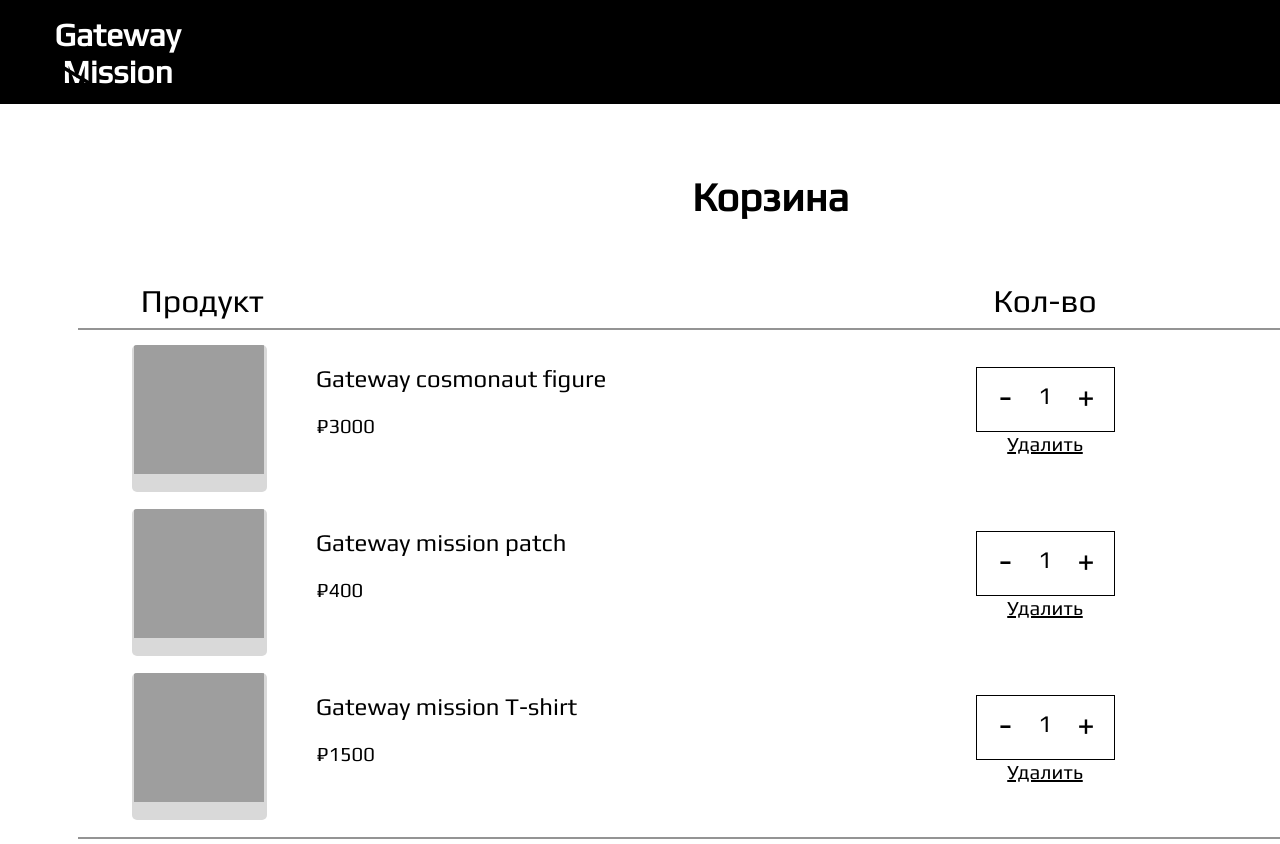
After one commit to Bizerman/camping, a Django app: page /cart/1/ in a window 1280 px wide. The commit adds this page. Run offline with Django 4.2, Linux system fonts and the light colour scheme.

Commit message:
add files

```diff
--- /dev/null
+++ b/RIP_lab1/static/css/cart.css
@@ -0,0 +1,298 @@
+* {
+  box-sizing: border-box;
+}
+body {
+  font-size: 14px;
+}
+.total-price {
+  width: 251px;
+  color: rgba(0,0,0,1);
+  position: absolute;
+  top: 702px;
+  left: 1206px;
+  font-family: Play,sans-serif;
+  font-weight: Bold;
+  font-size: 24px;
+  opacity: 1;
+  text-align: center;
+  overflow: visible;
+}
+.cart-box {
+  width: 1541px;
+  height: 100%;
+  opacity: 1;
+  display: flex;
+  flex-direction: column;
+  align-items: center;
+  align-content: center;
+  position: absolute;
+  top: 114px;
+  left: 0px;
+  overflow: hidden;
+}
+.cart-title {
+  width: 1541px;
+  color: rgba(0,0,0,1);
+  margin-top: 60px;
+  margin-bottom: 60px;
+  font-family: Play,sans-serif;
+  font-weight: Bold;
+  font-size: 40px;
+  opacity: 1;
+  text-align: center;
+}
+.cart-info {
+  width: 1366px;
+  height: 100%;
+  background-size: cover;
+  opacity: 1;
+  position: absolute;
+  top: 168px;
+  left: 78px;
+  overflow: hidden;
+}
+.cart-frame {
+  width: 1366px;
+  height: 392px;
+  display: flex;
+  opacity: 1;
+  overflow: hidden;
+}
+.cart-frame-title {
+  width: 100%;
+  height: 46px;
+  background-size: cover;
+  opacity: 1;
+  overflow: hidden;
+}
+.product-column-title {
+  width: 129px;
+  position: absolute;
+  left: 60px;
+  color: rgba(0,0,0,1);
+  font-family: Play,sans-serif;
+  font-weight: normal;
+  font-size: 32px;
+  opacity: 1;
+  text-align: center;
+}
+.quantity-title {
+  width: 118px;
+  color: rgba(0,0,0,1);
+  position: absolute;
+  left: 908px;
+  font-family: Play,sans-serif;
+  font-weight: normal;
+  font-size: 32px;
+  opacity: 1;
+  text-align: center;
+}
+.price-title {
+  width: 77px;
+  color: rgba(0,0,0,1);
+  position: absolute;
+  left: 1214px;
+  font-family: Play,sans-serif;
+  font-weight: normal;
+  font-size: 32px;
+  opacity: 1;
+  text-align: center;
+}
+.cart-frame-info {
+  width: 100%;
+  background-size: cover;
+  display: flex;
+  flex-direction: column;
+  justify-content: space-around;
+  opacity: 1;
+  position: absolute;
+  top: 46px;
+  left: 0px;
+  overflow: hidden;
+}
+.card-frame-line-1{
+  position: absolute;
+  top:0px;
+  width:1366px;
+  opacity:0.42;
+  border:1px solid rgba(0, 0, 0, 1);
+}
+.card-frame-line-2{
+  width:1366px;
+  height: 0;
+  opacity:0.42;
+  margin-top: 17px;
+  border:1px solid rgba(0, 0, 0, 1);
+}
+.products{
+  display: grid;
+  height: 100%;
+  grid-template-columns: 100%;
+  grid-column-gap: 17px;
+}
+.product-box {
+  width: 100%;
+  height: 147px;
+  margin-top: 17px;
+  display: flex;
+  flex-direction: row;
+  align-items: center;
+  background-size: cover;
+  opacity: 1;
+  overflow: hidden;
+}
+.product-info-box {
+  width: 476px;
+  height: 147px;
+  background-size: cover;
+  position: absolute;
+  left: 54px;
+  opacity: 1;
+  overflow: hidden;
+}
+.product-image-box{
+  width: 135px;
+  height: 147px;
+  background: rgba(217,217,217,1);
+  opacity: 1;
+  position: absolute;
+  border-radius: 5px;
+  overflow: hidden;
+}
+.product-image[data-image='1']{
+  width: 130px;
+  height: 129px;
+  background: url("http://127.0.0.1:9000/img-for-rip/images/cosmonaut_figure.png");
+  background-repeat: no-repeat;
+  background-position: center center;
+  background-size: cover;
+  opacity: 1;
+  position: absolute;
+  left: 2px;
+  overflow: hidden;
+}
+.product-image[data-image='2']{
+  width: 130px;
+  height: 129px;
+  background: url("http://127.0.0.1:9000/img-for-rip/images/patch_gateway.png");
+  background-repeat: no-repeat;
+  background-position: center center;
+  background-size: cover;
+  opacity: 1;
+  position: absolute;
+  left: 2px;
+  overflow: hidden;
+}
+.product-image[data-image='3']{
+  width: 130px;
+  height: 129px;
+  background: url("http://127.0.0.1:9000/img-for-rip/images/tshirt_gateway.png");
+  background-repeat: no-repeat;
+  background-position: center center;
+  background-size: cover;
+  opacity: 1;
+  position: absolute;
+  left: 2px;
+  overflow: hidden;
+}
+.product-title {
+  width: 292px;
+  color: rgba(0,0,0,1);
+  position: absolute;
+  left: 184px;
+  margin-top: 20px;
+  font-family: Play,sans-serif;
+  font-weight: normal;
+  font-size: 24px;
+  opacity: 1;
+  text-align: left;
+}
+.product-price {
+  width: 60px;
+  color: rgba(0,0,0,1);
+  position: absolute;
+  margin-top: 69px;
+  left: 185px;
+  font-family: Play,sans-serif;
+  font-weight: normal;
+  font-size: 20px;
+  opacity: 1;
+  text-align: left;
+}
+.total-product-price{
+  width: 118px;
+  color: rgba(0,0,0,1);
+  position: absolute;
+  left: 1194px;
+  margin-bottom: 60px;
+  font-family: Play,sans-serif;
+  font-weight: normal;
+  font-size: 20px;
+  opacity: 1;
+  text-align: center;
+}
+.quantity-box {
+  width: 139px;
+  height: 104px;
+  opacity: 1;
+  position: absolute;
+  left: 898px;
+  overflow: hidden;
+}
+.quantity-frame {
+  width: 139px;
+  height: 65px;
+  background: rgba(255,255,255,1);
+  opacity: 1;
+  border: 1px solid rgba(0,0,0,1);
+  overflow: hidden;
+}
+.quantity {
+  width: 12px;
+  color: rgba(0,0,0,1);
+  position: absolute;
+  top: 15px;
+  left: 62px;
+  font-family: Play,sans-serif;
+  font-weight: normal;
+  font-size: 24px;
+  opacity: 1;
+  text-align: center;
+}
+.quantity-minus {
+  width: 12px;
+  color: rgba(0,0,0,1);
+  position: absolute;
+  top: 8px;
+  left: 23px;
+  font-family: Play,sans-serif;
+  font-weight: normal;
+  font-size: 36px;
+  opacity: 1;
+  text-align: center;
+}
+.quantity-plus {
+  width: 16px;
+  color: rgba(0,0,0,1);
+  position: absolute;
+  top: 9px;
+  left: 101px;
+  font-family: Play,sans-serif;
+  font-weight: normal;
+  font-size: 36px;
+  opacity: 1;
+  text-align: center;
+}
+.delete-product-btn {
+  width: 138px;
+  color: rgba(0,0,0,1);
+  position: absolute;
+  top: 65px;
+  left: 0px;
+  text-decoration: underline;
+  font-family: Play,sans-serif;
+  font-weight: normal;
+  font-size: 20px;
+  opacity: 1;
+  text-align: center;
+}
--- a/RIP_lab1/templates/base.html
+++ b/RIP_lab1/templates/base.html
@@ -12,11 +12,10 @@
 <body>
 	<div class="all-page-group">
         <div class="head">
-            <a href='{% url 'products_url'  %}'>
+            <a href='{% url 'products_url' %}'>
                 <span class="home-btn-text">Gateway Mission</span>
                 <div class="home-btn-line"></div>
             </a>
-
 		</div>
         {% block content %}{% endblock %}
     </div>
--- /dev/null
+++ b/RIP_lab1/templates/cart.html
@@ -0,0 +1,46 @@
+{% extends 'base.html' %}
+{% block title %}Your shopping cart - Gateway mission store{% endblock %}
+{% block css %}
+    {% load static %}
+    <link rel="stylesheet" type="text/css" href="{% static 'css/cart.css' %}">
+{% endblock %}
+{% block content %}
+    <div class="cart-box">
+        <span class="cart-title">Корзина</span>
+        <div class="cart-info">
+            <div class="cart-frame">
+                <div class="cart-frame-title">
+                    <span class="product-column-title">Продукт</span>
+                    <span class="quantity-title">Кол-во</span>
+                    <span class="price-title">Цена</span>
+                </div>
+                <div class="cart-frame-info">
+                    <div class="card-frame-line-1"></div>
+                    <div class="products">
+                        {% for product in order.products %}
+                        <div class="product-box">
+                            <div class="product-info-box">
+                                <div class="product-image-box">
+                                    <div class="product-image" data-image="{{ product.id }}"></div>
+                                </div>
+                                <span class="product-title">{{ product.title }}</span>
+                                <span class="product-price">₽{{ product.price }}</span>
+                            </div>
+                            <div class="quantity-box">
+                                    <div class="quantity-frame"></div>
+                                    <span class="quantity">1</span>
+                                    <span class="quantity-minus">-</span>
+                                    <span class="quantity-plus">+</span>
+                                <span class="delete-product-btn">Удалить</span>
+                            </div>
+                            <span class="total-product-price">₽{{ product.price }}</span>
+                        </div>
+                    {% endfor %}
+                        <div class="card-frame-line-2"></div>
+{#                        <span class="total-price">Всего: ₽ 3400</span>#}
+                    </div>
+                </div>
+            </div>
+        </div>
+    </div>
+{% endblock %}
--- a/RIP_lab1/templates/product.html
+++ b/RIP_lab1/templates/product.html
@@ -5,11 +5,6 @@
     <link rel="stylesheet" type="text/css" href="{% static 'css/product.css' %}">
 {% endblock %}
 {% block content %}
-    <div class="cart">
-        <div class="cart-box">
-            <div class="cart-image"></div>
-        </div>
-    </div>
 		<div class="product-info-box">
             <span class="product-name">{{ product.title }} </span>
             <span class="product-price">₽{{ product.price }}</span>
--- a/RIP_lab1/views.py
+++ b/RIP_lab1/views.py
@@ -8,8 +8,23 @@ products = [{'title': 'Gateway cosmonaut figure', 'price': 3000, 'id': 1,
         {'title': 'Gateway mission T-shirt','price': 1500, 'id': 3,
          'info' : 'Размеры - S-XXL\n'
                   'Состав - Хлопок 60% / Полиэстр 40%'},]
+orders = []
+selected_products = []
+for product in products:
+    selected_products.append(product)
+orders.append({'id': 1, 'products': selected_products})
+
 def main_page_render(request):
-    return render(request, 'products.html', {'data' : {'products' : products}})
+    order = next((item for item in orders if item['id'] == 1), None)
+    search_query = request.GET.get('searchInput', '')
+    filtered_products = [
+        product for product in products
+        if search_query in product['title']
+    ]
+    return render(request, 'products.html', {'data' : {'products' : filtered_products, 'order' : order, 'search':search_query}})
 def product_page_render(request,id):
     product = next((item for item in products if item['id'] == id), None)
-    return render(request, 'product.html',{'product':product})
+    return render(request, 'product.html',{'product': product})
+def cart_page_render(request, id):
+    order = next((item for item in orders if item['id'] == id), None)
+    return render(request, 'cart.html', {'order': order})
--- a/bmstu/urls.py
+++ b/bmstu/urls.py
@@ -22,5 +22,6 @@ from RIP_lab1 import views
 urlpatterns = [
     path('admin/', admin.site.urls),
     path('', views.main_page_render, name='products_url'),
-    path('products/<int:id>/', views.product_page_render, name='product_url')
+    path('products/<int:id>/', views.product_page_render, name='product_url'),
+    path('cart/<int:id>/', views.cart_page_render, name='cart_url')
 ]
```
Also changed, not shown: RIP_lab1/static/css/product.css (+0 -30 lines), RIP_lab1/static/css/products.css (+14 -1 lines), RIP_lab1/templates/products.html (+13 -5 lines).
